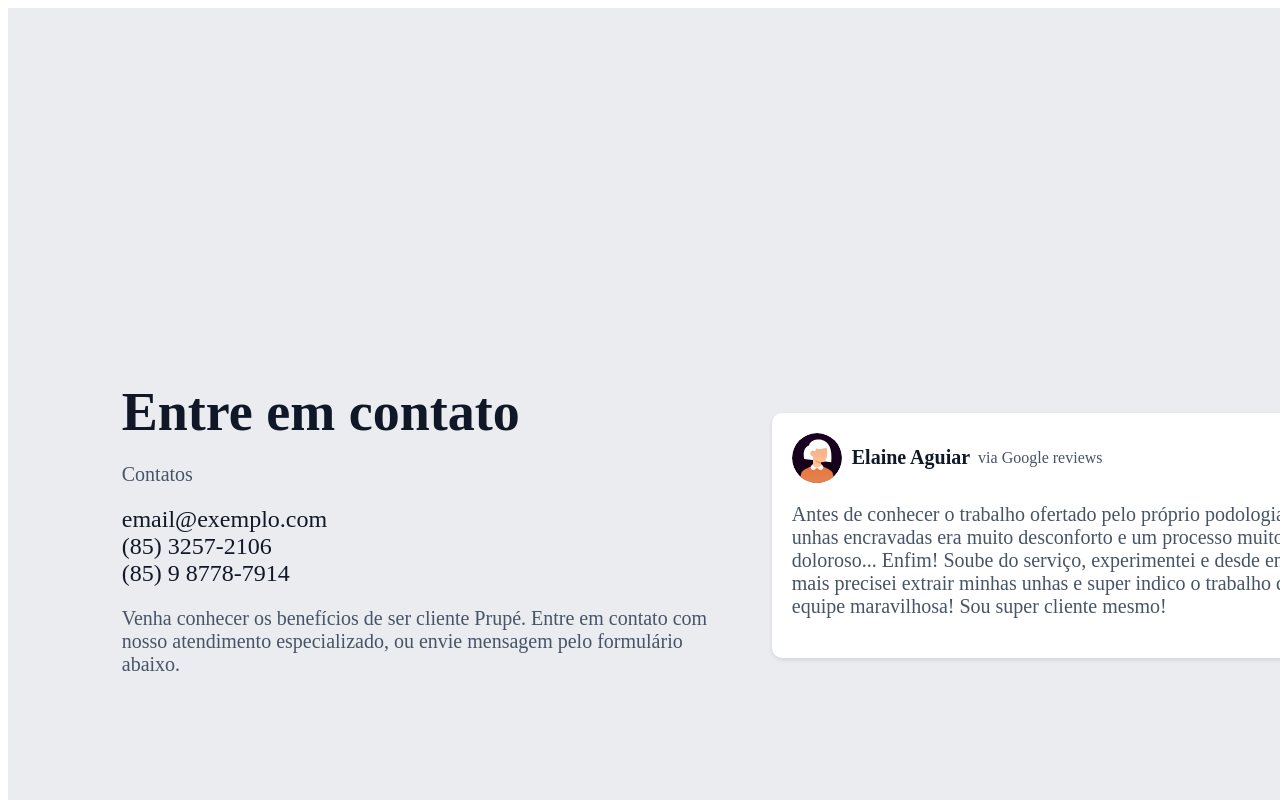
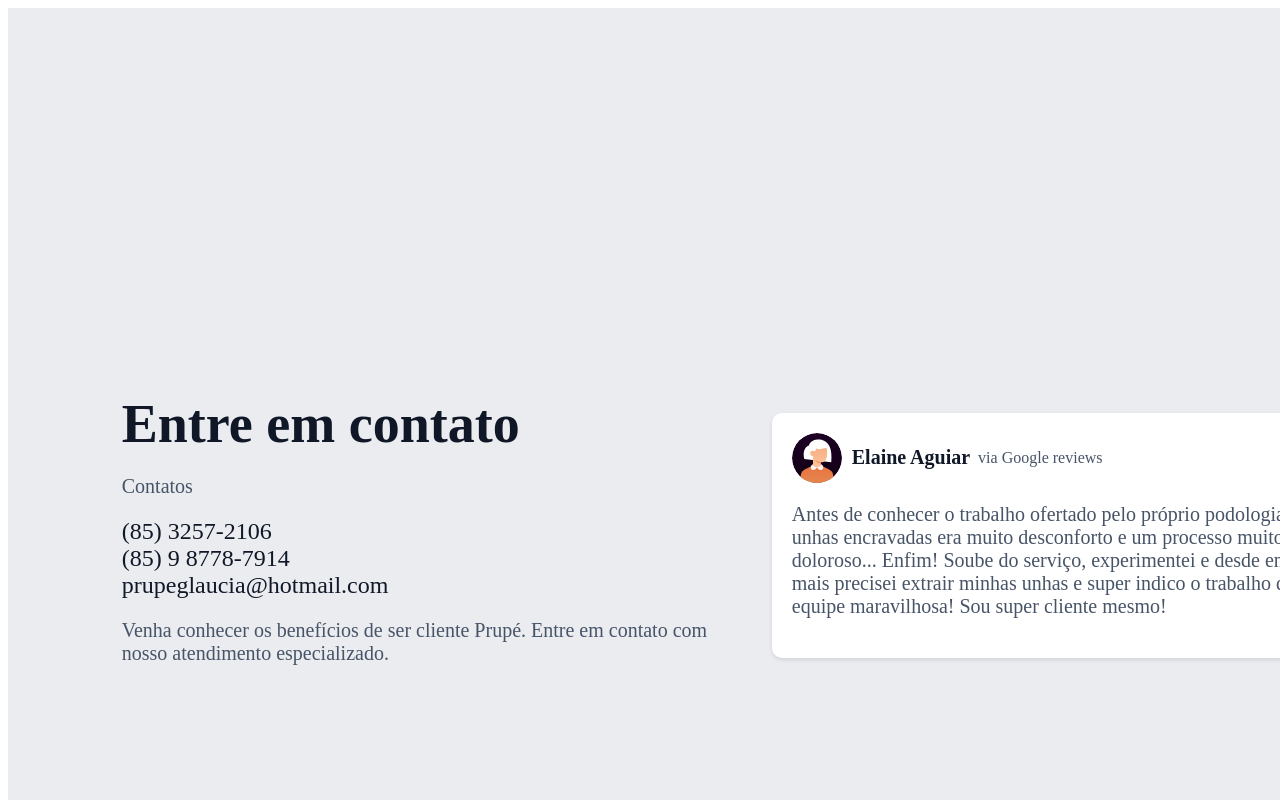
Before and after one commit to MayraLeticia/prupe-page, a Next.js app: page /Contato in a window 1280 px wide. Shown: the top 800 px of the page. Built offline with nearby package versions, Linux system fonts and the light colour scheme.

Commit message:
fix: alteracao nos meios de contatos

```diff
--- a/src/pages/Contato/index.js
+++ b/src/pages/Contato/index.js
@@ -37,11 +37,11 @@ const Contato = () => {
                 <label>Entre em contato</label>
                 <div className={styles.contacts}>
                     <p>Contatos</p>
-                    <label>email@exemplo.com</label>
                     <label>(85) 3257-2106</label>
                     <label>(85) 9 8778-7914</label>
+                    <label>prupeglaucia@hotmail.com</label>
                 </div>
-                <p>Venha conhecer os benefícios de ser cliente Prupé. Entre em contato com nosso atendimento especializado, ou envie mensagem pelo formulário abaixo.</p>
+                <p>Venha conhecer os benefícios de ser cliente Prupé. Entre em contato com nosso atendimento especializado.</p>
             </div>
 
             <div className={styles.carousel_container}>
```
